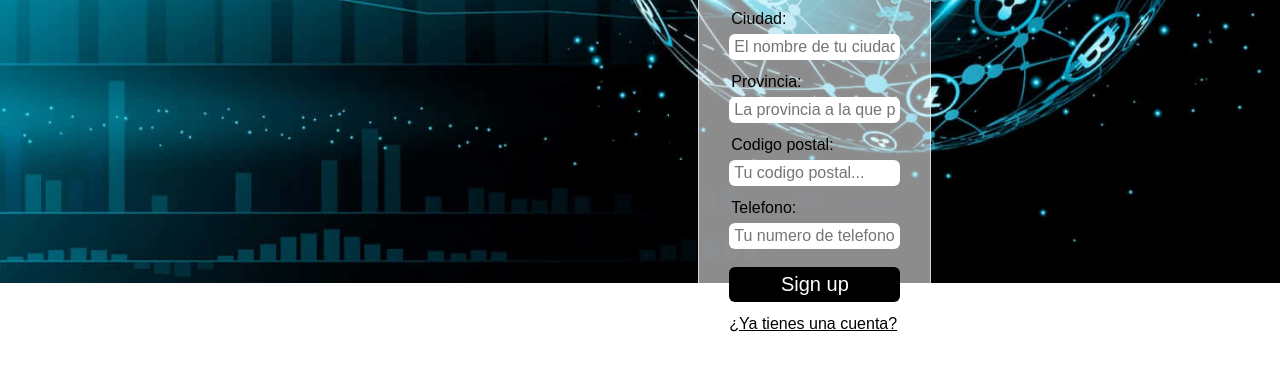
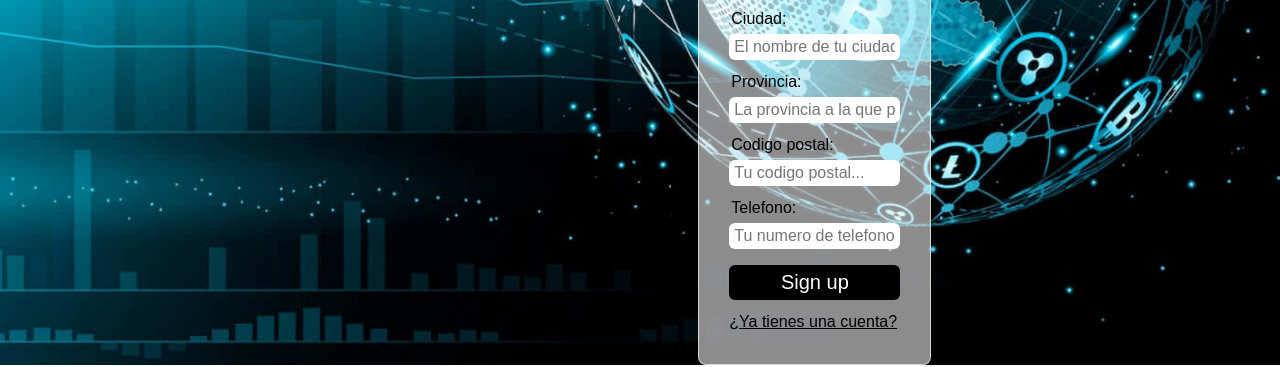
Before and after one commit to moisesEL/Proyecto_Autenticacion_DAW2, a plain HTML site: page web/src/views/sign_up.html in a window 1280 px wide. Shown: the part 544-911 px from the top of the page. Drawn offline with Linux system fonts and the light colour scheme.

Commit message:
css unified to main css and fix index folder location

```diff
--- a/web/src/css/index.css
+++ b/web/src/css/index.css
@@ -1,10 +1,5 @@
 body {
     background-image: url('../assets/Crypto background.jpg');
-    background-repeat:no-repeat;
-    background-size: cover;
-    height: 100vh;
-    margin: 0;
-    padding: 0;
 }
 
 header {
--- a/web/src/css/main.css
+++ b/web/src/css/main.css
@@ -1,6 +1,52 @@
 body {
     font-family: Arial, Helvetica, sans-serif;
-    background-image: url('/src/assets/Crypto background.jpg');
+    background-repeat: no-repeat;
+    background-position: center;
+    background-size: cover;
     min-height: 100vh;
     line-height: 1.5;
+    margin: 0px;
+    padding: 0px;
 }
+
+#form {
+    display: flex;
+    flex-direction: column;
+    padding: 30px;
+    background-color: rgb(255, 255, 255, .55);
+    border: rgba(255, 255, 255, 0.65) solid 0.2px;
+    border-radius: 8px;
+    gap: 10px;
+}
+
+input {
+    min-height: 20px;
+    border-radius: 6px;
+    border: none;
+    padding: 3px 5px;
+    font-size: 1em;
+}
+
+label {
+    padding: 0px 0px 0px 2px;
+    font-size: 1em;
+}
+
+#button {
+    width: 100%;
+    color: white;
+    background-color: black;
+    border-radius: 6px;
+    border: none;
+    align-self: center;
+    font-size: 20px;
+    padding: 6px 1px;
+}
+
+#button:hover {
+    cursor: pointer;
+}
+
+a {
+    color: black;
+}
--- a/web/src/css/sign_up.css
+++ b/web/src/css/sign_up.css
@@ -1,16 +1,10 @@
 body {
     background-image: url("../assets/Crypto\ login\ background.jpg");
-    background-repeat: no-repeat;
-    background-position: center;
-    background-size: cover;
-    margin: 0px;
     padding: 0px 300px;
-    height: 100vh;
 }
 
 main {
     display: flex;
-    height: 100%;
     align-items: center;
     justify-content: space-evenly;
 }
@@ -27,7 +21,6 @@ main {
 }
 
 #rightDiv {
-    height: 100vh;
     width: 100%;
     display: flex;
     flex-direction: column;
@@ -42,14 +35,7 @@ main {
 }
 
 #form {
-    display: flex;
-    flex-direction: column;
-    padding: 30px;
-    border: rgba(255, 255, 255, 0.65) solid 0.2px;
-    border-radius: 8px;
-    gap: 10px;
     width: calc(70% - 60px);
-    background-color: rgb(255, 255, 255, .55);
 }
 
 #form > div {
@@ -59,35 +45,6 @@ main {
     gap: 3px;
 }
 
-#form > div > label {
-    padding: 0px 0px 0px 2px;
-    font-size: 1em;
+#button {
+    margin: 6px 0px 0px 0px;
 }
-
-#form > div > input {
-    height: 20px;
-    border-radius: 6px;
-    border: none;
-    padding: 3px 5px;
-    font-size: 1em;
-}
-
-#button {
-    width: 100%;
-    color: white;
-    background-color: black;
-    border-radius: 6px;
-    border: none;
-    align-self: center;
-    font-size: 20px;
-    margin: 8px 0px 0px 0px;
-    padding: 6px 1px;
-}
-
-#button:hover {
-    cursor: pointer;
-}
-
-a {
-    color: black;
-}
```
Also changed, not shown: index.html (deleted, +0 -28 lines), web/index.html (+21 -9 lines), web/src/views/sign_up.html (+4 -2 lines).
